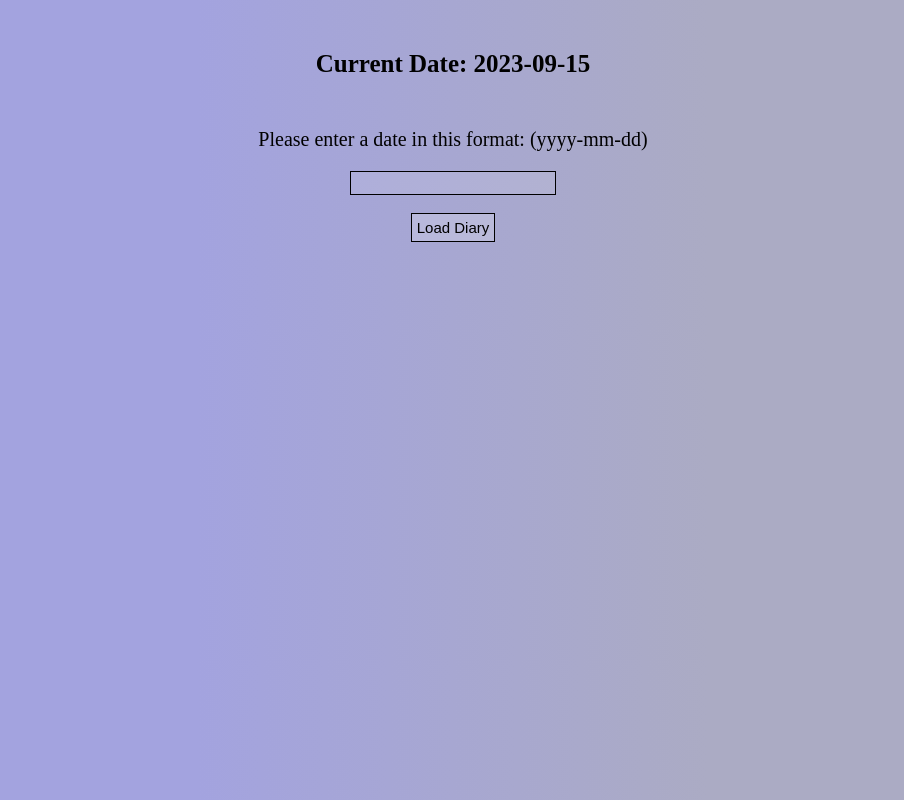
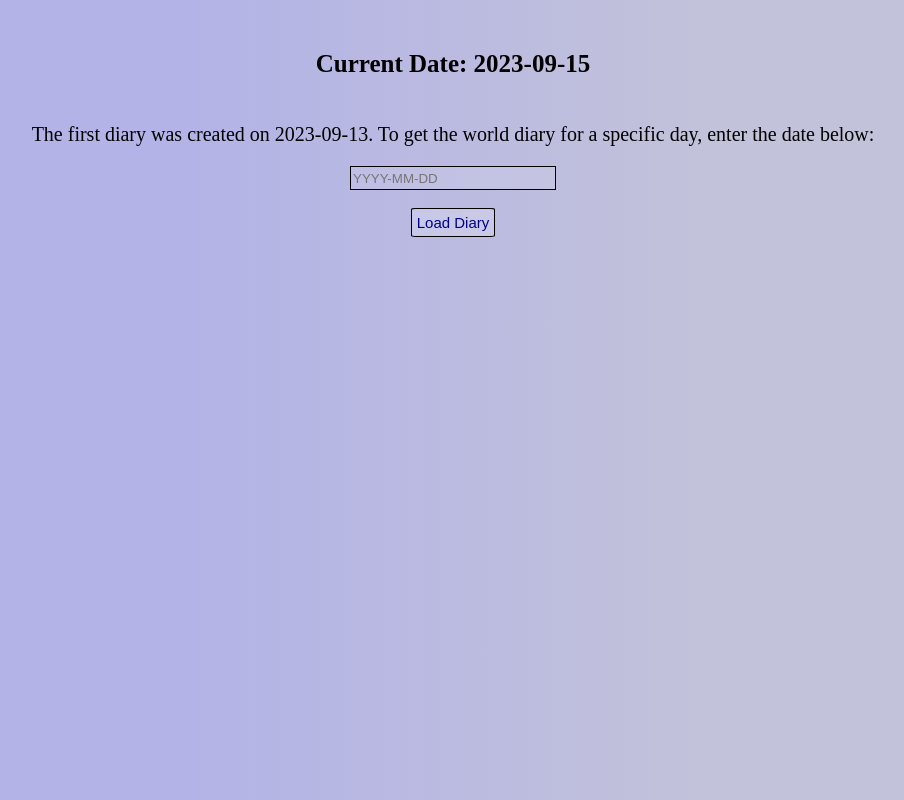
Before and after one commit to oskip0906/Daily-World-Diary, a plain HTML site: page index.html in a window 1280 px wide. Shown: the whole page, without its empty margins (187-1091 px from the left). Drawn offline with Linux system fonts and the light colour scheme.

Commit message:
improvements

```diff
--- a/index.css
+++ b/index.css
@@ -1,5 +1,5 @@
 body {
-    background: linear-gradient(90deg, rgb(163, 163, 223) 30%, rgb(171, 171, 196) 70%);
+    background: linear-gradient(90deg, rgb(179, 179, 231) 30%, rgb(194, 194, 218) 70%);
 }
 
 body p {
@@ -30,6 +30,8 @@ button {
     border: 1px solid black;
     font-size: 15px;
     padding: 5px;
+    color: darkblue;
+    border-radius: 5%;
 }
 
 button:hover {
@@ -40,7 +42,7 @@ button:hover {
     margin: auto;
     text-align: center;
     margin-top: 50px;
-    margin-bottom: 10px;
+    margin-bottom: 5px;
     font-weight: bold;
     font-size: 25px;
 }
--- a/index.html
+++ b/index.html
@@ -20,8 +20,8 @@
     <div id = "dateContainer"></div>
 
     <form>
-        <p>Please enter a date in this format: (yyyy-mm-dd)</p>
-        <input type = "text" id = "date" required>
+        <p>The first diary was created on 2023-09-13. To get the world diary for a specific day, enter the date below: </p>
+        <input type = "text" id = "date" placeholder = "YYYY-MM-DD" required>
         <br><br>
         <button onclick="processDate()" id="loadButton">Load Diary</button>
     </form>
```
